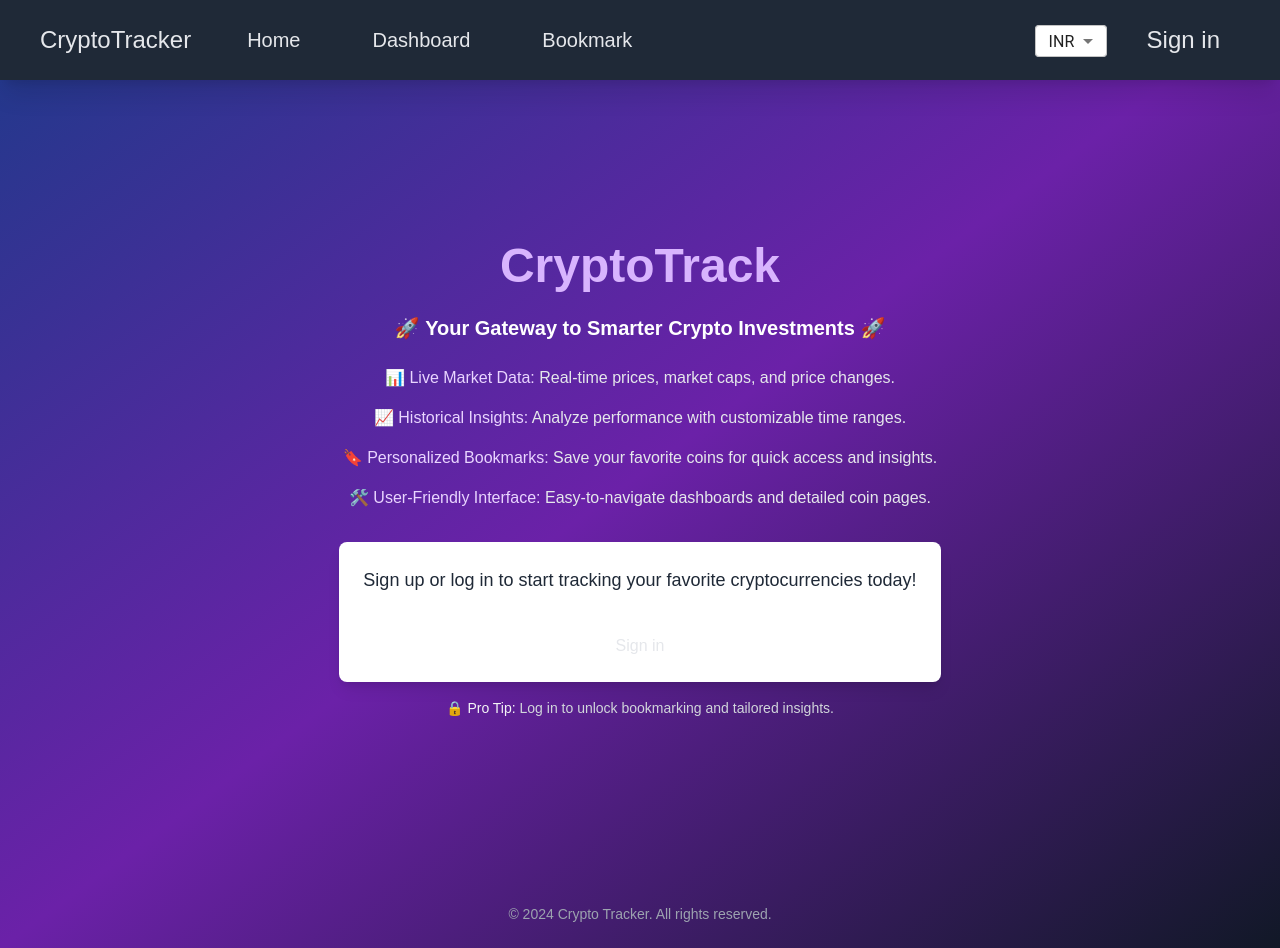
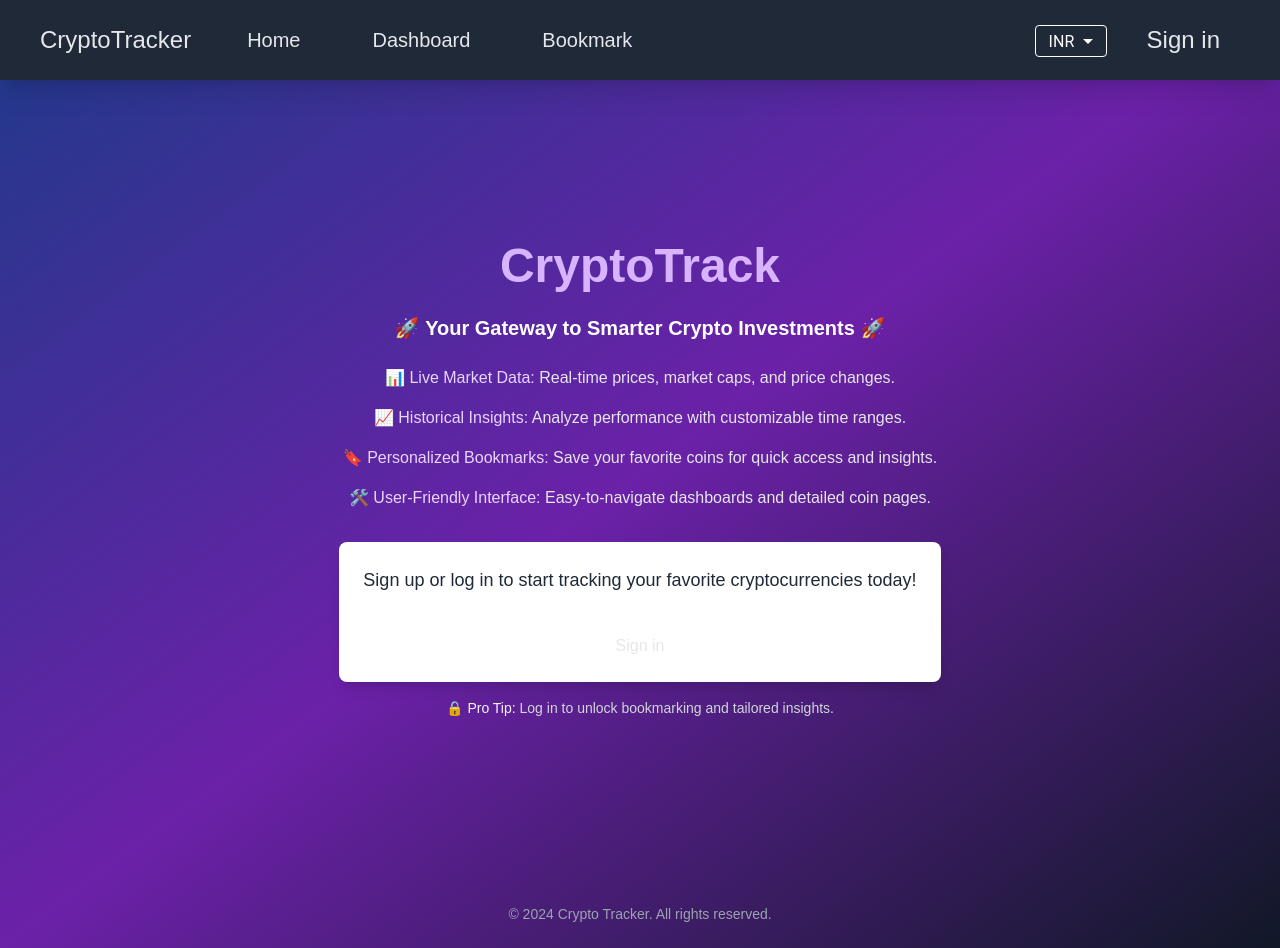
Before and after one commit to Anoteros09/crypto-tracker, a Next.js app: page / in a window 1280 px wide. Built offline with nearby package versions, Linux system fonts and the light colour scheme; no server answers.

Commit message:
style changes to currency dropdown

```diff
--- a/package.json
+++ b/package.json
@@ -1,6 +1,6 @@
 {
   "name": "crypto-tracker",
-  "version": "2.5.0-Beta",
+  "version": "2.5.1-Beta",
   "private": true,
   "scripts": {
     "dev": "next dev",
--- a/src/app/Components/NavBar.js
+++ b/src/app/Components/NavBar.js
@@ -72,14 +72,16 @@ export default function Navbar() {
             </ul>
           </div>
           <div className="flex w-full justify-end mr-5 items-center">
-            <div className="mr-10">
+            <div className="mr-10 currency-select">
               <Select
                 value={currency}
+                id="currency-select"
                 onChange={(e) => setGlobalValues({ currency: e.target.value })}
-                className="bg-white h-8"
+                className="h-8"
+                sx={{ borderColor: "white", border: "white", color: "white" }}
               >
+                <MenuItem value={"inr"}>INR</MenuItem>
                 <MenuItem value={"usd"}>USD</MenuItem>
-                <MenuItem value={"inr"}>INR</MenuItem>
                 <MenuItem value={"gbp"}>GBP</MenuItem>
                 <MenuItem value={"eur"}>EUR</MenuItem>
                 <MenuItem value={"jpy"}>JPY</MenuItem>
--- a/src/app/globals.css
+++ b/src/app/globals.css
@@ -23,3 +23,11 @@ body {
 .custPagination p {
   margin-bottom: 0;
 }
+
+.currency-select .css-1ll44ll-MuiOutlinedInput-notchedOutline {
+  border-color: white;
+}
+
+.currency-select svg {
+  fill: white;
+}
```
